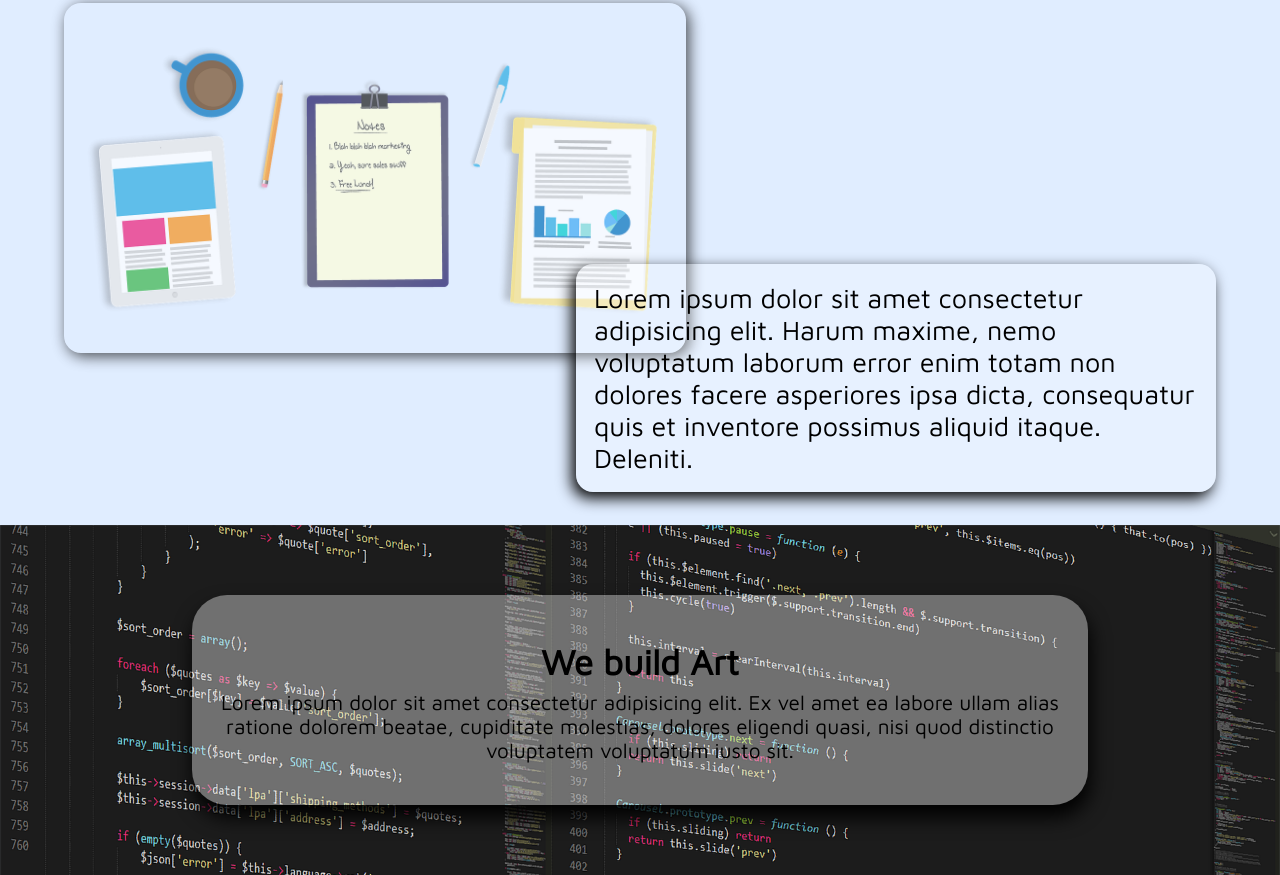
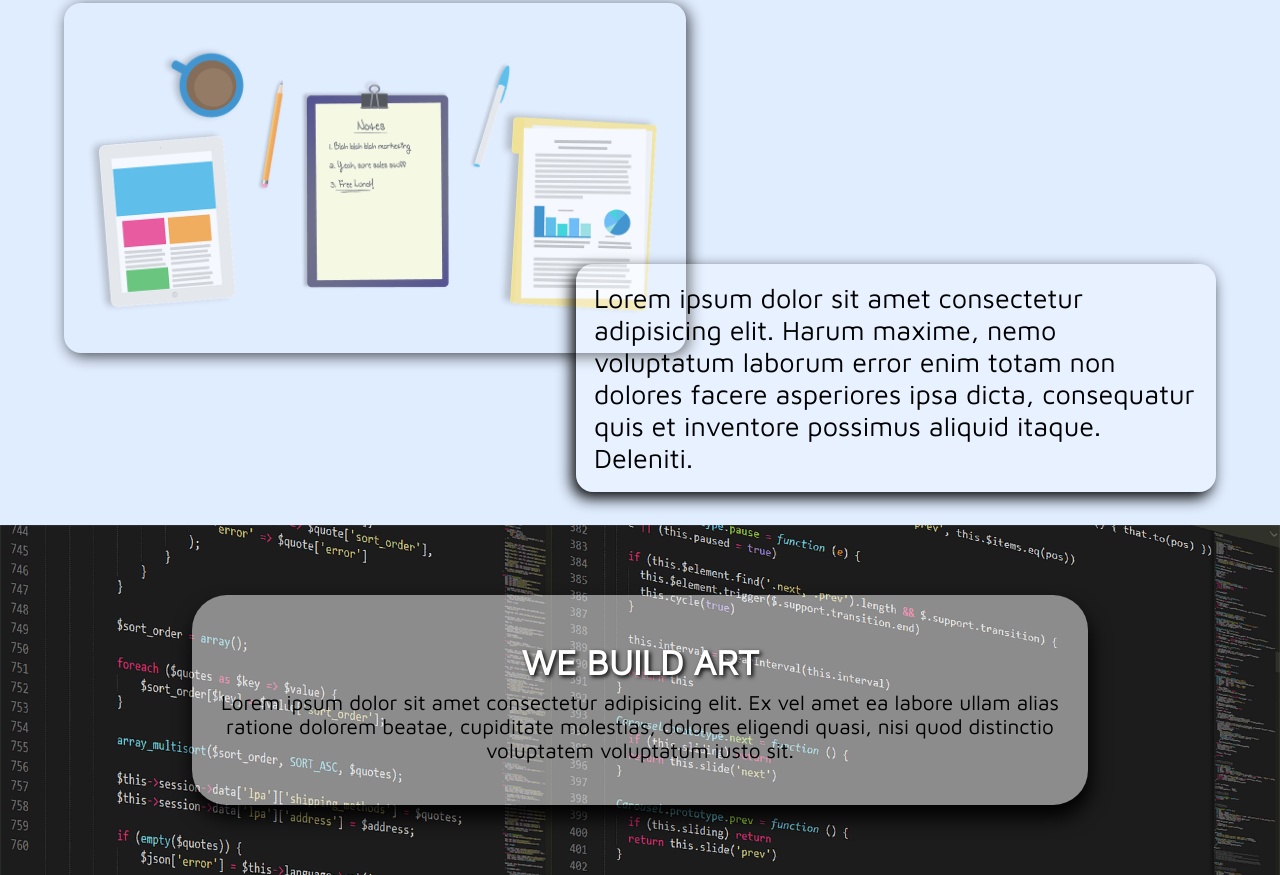
Before and after one commit to S2codes/Protfolioweb, a plain HTML site: page index.html in a window 1280 px wide. Shown: the part 1219-2094 px from the top of the page. Drawn offline with Linux system fonts and the light colour scheme.

Commit message:
backg image

```diff
--- a/style.css
+++ b/style.css
@@ -170,7 +170,7 @@ align-items: center;
 }
 .mid-box{
     /* border: 2px solid cyan; */
-    background:url("../image/mii.png");
+    background:url("/image/mii.png");
     height: 350px;
     width: 100%;
     margin: auto;
@@ -188,7 +188,7 @@ align-items: center;
 .para{
     height: 60%;
     width: 70%;
-    background: rgba(255, 255, 255, 0.37);
+    background: rgba(255, 255, 255, 0.493);
     display: flex;
     flex-direction: column;
     justify-content: center;
@@ -202,7 +202,9 @@ align-items: center;
 .para h3{
     font-size: 2.2rem;
     margin: 5px;
-
+    color: white;
+    text-transform: uppercase;
+    text-shadow: 2px 2px 4px black;
 }
 .para p{
     font-size: 1.3rem;
```
